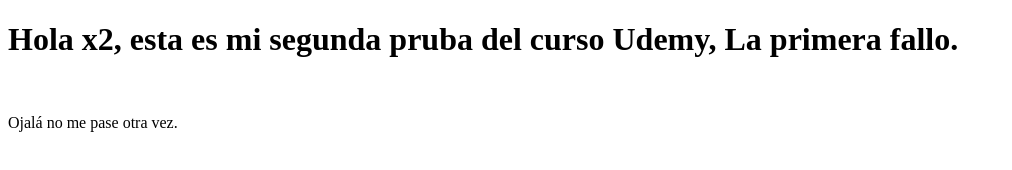
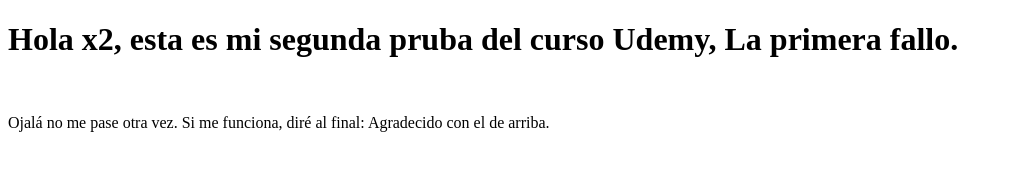
Before and after one commit to Bradleyivme/gitpx2, a plain HTML site: page index.html in a window 1280 px wide. Shown: the whole page, without its empty margins (0-1012 px from the left). Drawn offline with Linux system fonts and the light colour scheme.

Commit message:
Se modificó el párrafo en index

```diff
--- a/index.html
+++ b/index.html
@@ -8,7 +8,9 @@
 <body>
     <h1>Hola x2, esta es mi segunda pruba del curso Udemy, La primera fallo.</h1><br>
 
-    <p>Ojalá no me pase otra vez.</p>
+    <p>Ojalá no me pase otra vez.
+        Si me funciona, diré al final: Agradecido con el de arriba.
+    </p>
 
 
 </body>
```
